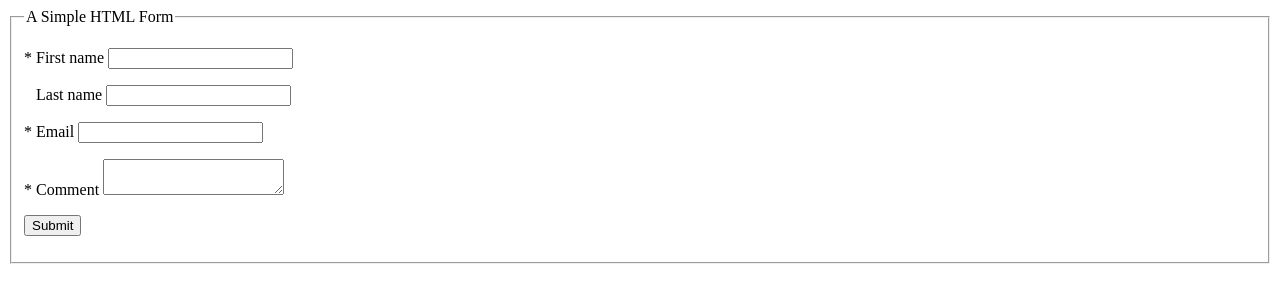
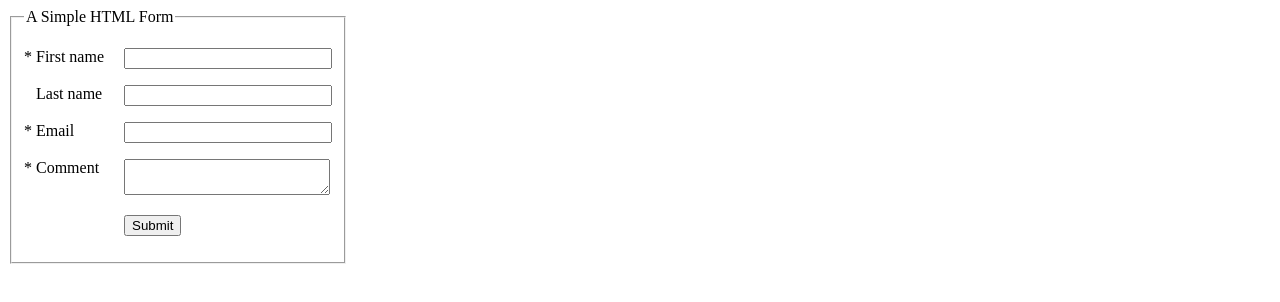
Before and after one commit to bvmCoder/jQueryFormCheck, a plain HTML site: page index.html in a window 1280 px wide. Drawn offline with nearby package versions, Linux system fonts and the light colour scheme.

Commit message:
Added CSS styles to the Web Page

```diff
--- a/index.html
+++ b/index.html
@@ -5,7 +5,26 @@
     <meta charset="utf-8">
     <meta http-equiv="X-UA-Compatible" content="IE=edge">
     <title></title>
-    <link rel="stylesheet" href="">
+    <link rel="stylesheet" href="" />
+    <style>
+    form {
+        width: 300px;
+    }
+
+    label {
+        position: absolute;
+    }
+
+    input:not(.submit),
+    textarea {
+        margin-left: 100px;
+        width: 200px;
+    }
+
+    .submit {
+        margin-left: 100px
+    }
+    </style>
     <script src="https://cdnjs.cloudflare.com/ajax/libs/jquery/2.2.3/jquery.js" type="text/javascript"></script>
     <script src="./js/jqueryFormCheck.js" type="text/javascript"></script>
 </head>
@@ -38,7 +57,7 @@
     </form>
     <script type="text/javascript">
     $(document).ready(function() {
-        $('.formCheck').formCheck();
+        //$('.formCheck').formCheck();
     })
     </script>
 </body>
```
